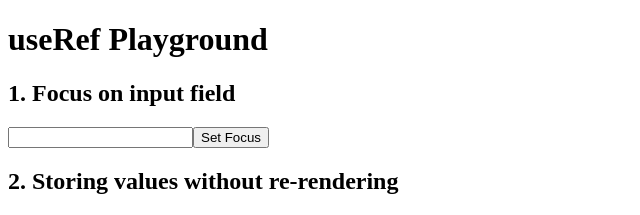
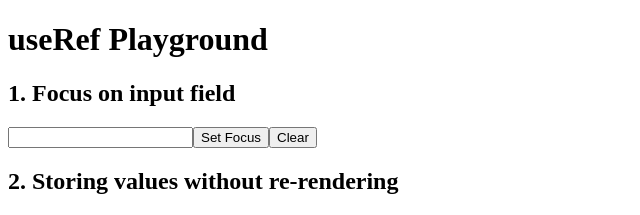
Before and after one commit to szymon-malinowski/use-ref-playground, a React (Vite) app: page / in a window 1280 px wide. Shown: the top 215 px of the page, without its empty margins (0-640 px from the left). Built offline with nearby package versions, Linux system fonts and the light colour scheme.

Commit message:
add clear input functionality to Playground component

```diff
--- a/src/components/playground.jsx
+++ b/src/components/playground.jsx
@@ -10,6 +10,11 @@ export default function Playground() {
     console.log(inputRef.current);
   }
 
+  function clearInput() {
+    inputRef.current.value = "";
+    handleFocus();
+  }
+
   return (
     <>
       <h1>useRef Playground</h1>
@@ -17,6 +22,7 @@ export default function Playground() {
         <h2>1. Focus on input field</h2>
         <input type="text" ref={inputRef} />
         <button onClick={handleFocus}>Set Focus</button>
+        <button onClick={clearInput}>Clear</button>
       </section>
       <section>
         <h2>2. Storing values without re-rendering</h2>
```
